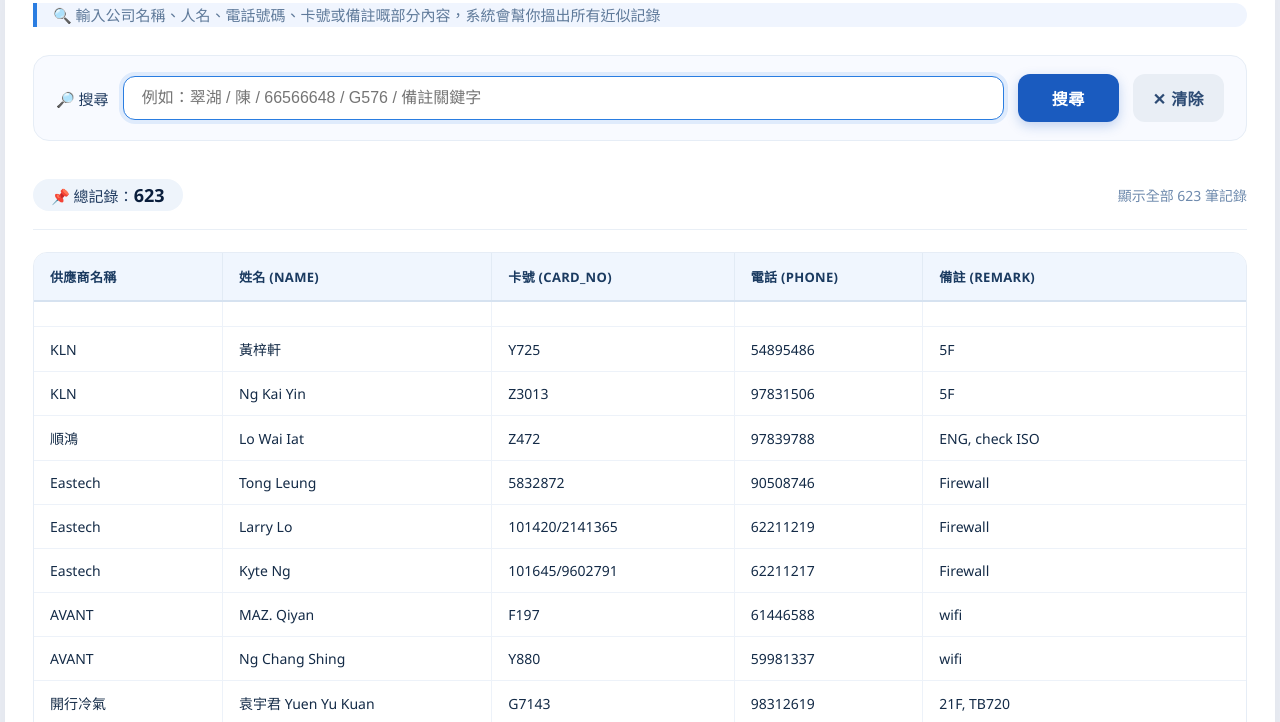
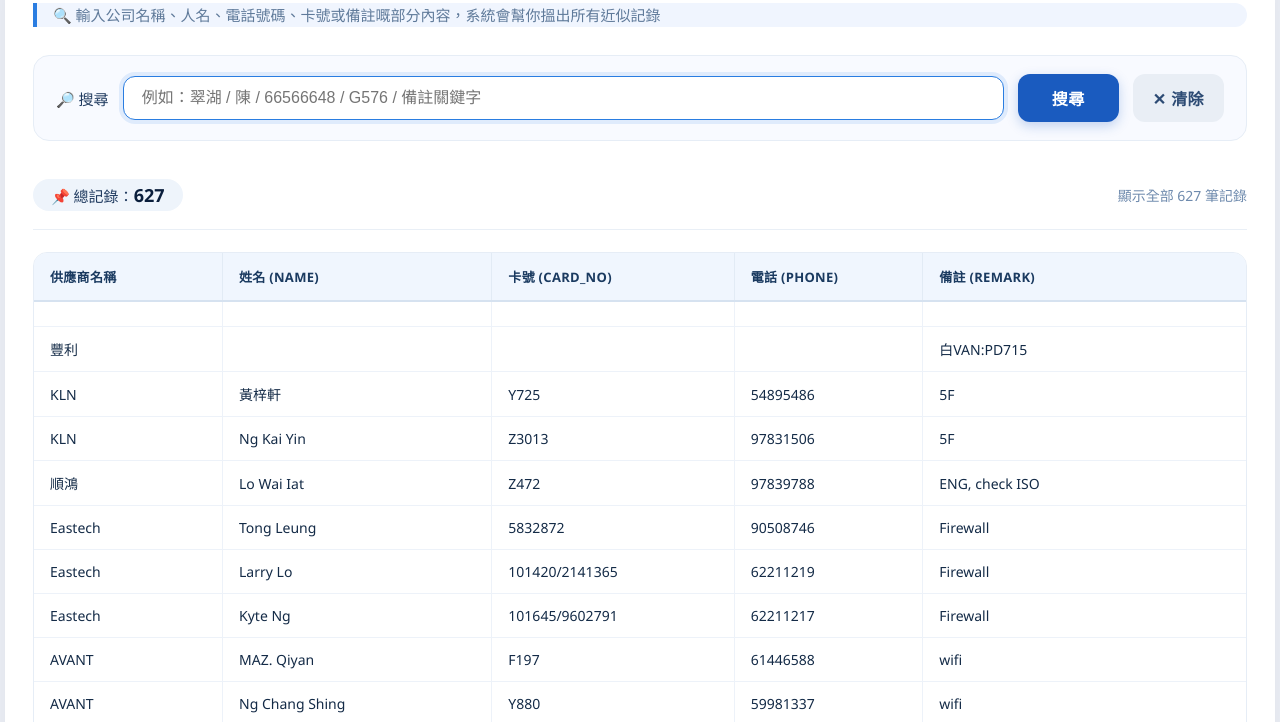
Before and after one commit to alan10thousand2/nina-supplier-log, a plain HTML site: page index.html in a window 1280 px wide. Shown: the part 78-800 px from the top of the page. Drawn offline with Linux system fonts and the light colour scheme.

Commit message:
update data

```diff
--- a/index.html
+++ b/index.html
@@ -358,6 +358,7 @@
       // --------------------------------------------------------------
       const rawData = [
         ["", "", "", "", ""],
+        ["豐利", "", "", "", "白VAN:PD715"],
         ["KLN", "黃梓軒", "Y725", "54895486", "5F"],
         ["KLN", "Ng Kai Yin", "Z3013", "97831506", "5F"],
         ["順鴻", "Lo Wai Iat", "Z472", "97839788", "ENG, check ISO"],
@@ -560,7 +561,7 @@
           "2F, CT004, APC Electric",
         ],
         ["Microware", "Chan Hon Pan", "K0945", "", "2F, FS477, APC Electric"],
-        ["Microware", "Chan Ka Fai", "435", "", ""],
+        ["Microware", "Chan Ka Fai", "R309", "63536457", "UPS, 2F"],
         ["Microware", "Lo Chik Ka", "Z432", "93719202", "司機 送貨"],
         ["聯邦保安", "梁炳南", "", "98233555", "黑Car:KB815"],
         ["聯邦保安", "Wong Hok Fai", "A1125", "92300944", ""],
@@ -622,8 +623,10 @@
           "3F, Keys(7, 26, 27), 抄水錶",
         ],
         ["水務處", "鍾懷謙", "A348", "91868323", "3F,Keys(7, 26, 27), 抄水錶"],
-        ["港置", "方鎮強", "", "", "Coffee"],
-        ["港置", "Fong Chun Keung", "", "", "Coffee supplier"],
+        ["港置", "方鎮強", "", "", "1F, coffee, TE9813"],
+        ["港置", "Fong Chun Keung", "", "", "1F, coffee, TE9813"],
+        ["港智", "Li Ting Him", "Y140", "", "1F, coffee, TE9813"],
+        ["港智", "鄭偉德", "V0658", "63092290", "1F, coffee, TE9813"],
         ["史偉沙 LBS", "Tsui Wing Ming", "Z3500", "62988776", ""],
         ["史偉沙 LBS", "徐永明", "Z3500", "62988776", ""],
         ["雅王", "Cheung Yih Chun", "Z6132", "90501956", ""],
@@ -663,7 +666,6 @@
         ["天成行", "Cheung See Choi", "G437", "98067494", "洗潔精, 漂白水"],
         ["天成行", "Law Wai Hung", "Z1443", "96446402", "洗潔精, 漂白水"],
         ["龍記", "Kwok Sum Choi", "SVFD001", "93321698"],
-        ["佳美", "謝梓華", "Z235", "64336400", "鳳爪"],
         ["雅王酒店用品", "Lee Kam Hung", "Z7727", "46204688"],
         ["利佳", "謝沛康", "Z4208", "52605262"],
         ["利佳", "Tse Pui Hong", "Z4208", "52605262"],
@@ -817,8 +819,10 @@
         ["潮達", "石志國", "WX739", "44494866"],
         ["潮達", "劉俊剛", "WX739", "44450901"],
         ["潮達", "薜永輝", "HRJD0741970R", "55456578"],
-        ["佳美", "Yeung Tick Man, Dicky", "Z223", "55913289"],
-        ["佳美", "楊廸文", "Z223", "55913299"],
+        ["佳美", "謝梓華", "Z235", "64336400", "鳳爪"],
+        ["佳美", "Yeung Tick Man, Dicky", "Z223", "55913289", "鳳爪"],
+        ["佳美", "楊廸文", "Z223", "55913299", "鳳爪"],
+        ["佳美", "邱騎龍", "050(1)", "67660728", "鳳爪"],
         ["太古", "Li Sha Cong", "F559", "59507870"],
         ["兩益食品", "翁家良", "Y3174", "92200217", ""],
         ["兩益食品", "李考良", "G438", "91064686", "ZX976"],
@@ -989,8 +993,6 @@
         ["齊祥", "Ng Cheuk Hong", "Y818", ""],
         ["齊祥", "Sin King Po", "Z204", ""],
         ["齊祥", "Chau Pak Yin", "Y896", ""],
-        ["港智", "Li Ting Him", "Y140", "", "5F"],
-        ["港智", "鄭偉德", "V0658", "63092290", "5F"],
         ["源富", "Tsui Man Kin", "P811", ""],
         ["吉達斯", "Yu Kwong Tat", "K456", ""],
         ["華記", "Ng Chi Fai", "C629", ""],
@@ -1110,7 +1112,9 @@
         ["家健", "Chan Chun Lat", "Z541", ""],
         ["聯記號", "Yau Kwok Pan", "E979", ""],
         ["金寶", "Fok Yat Sing", "Y152", ""],
-        ["匯泉", "Jailani Nakki Jaliani", "Y809", ""],
+        ["匯泉", "Jailani Nakki Jaliani", "Y809", "", "1F"],
+        ["匯泉", "黃紹陽", "D8494", "", "1F"],
+        ["匯泉", "Wong Siu Yeung", "D8494", "", "1F"],
         ["永盛", "Wong Chi Hung", "D462", ""],
         ["北海", "Mo Chi Keng", "C395", ""],
         ["駿一", "Tang Wing Chung", "Z844", ""],
```
